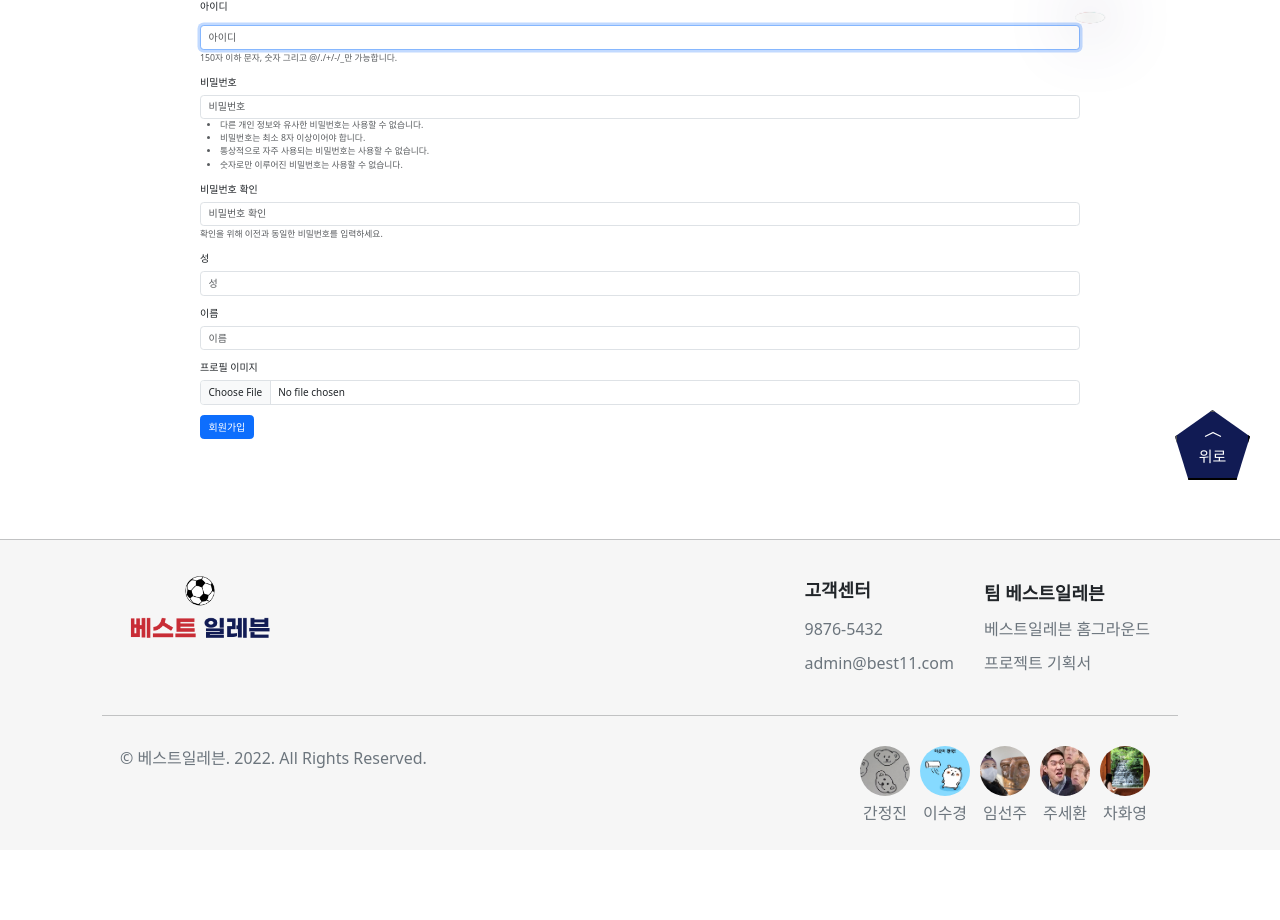
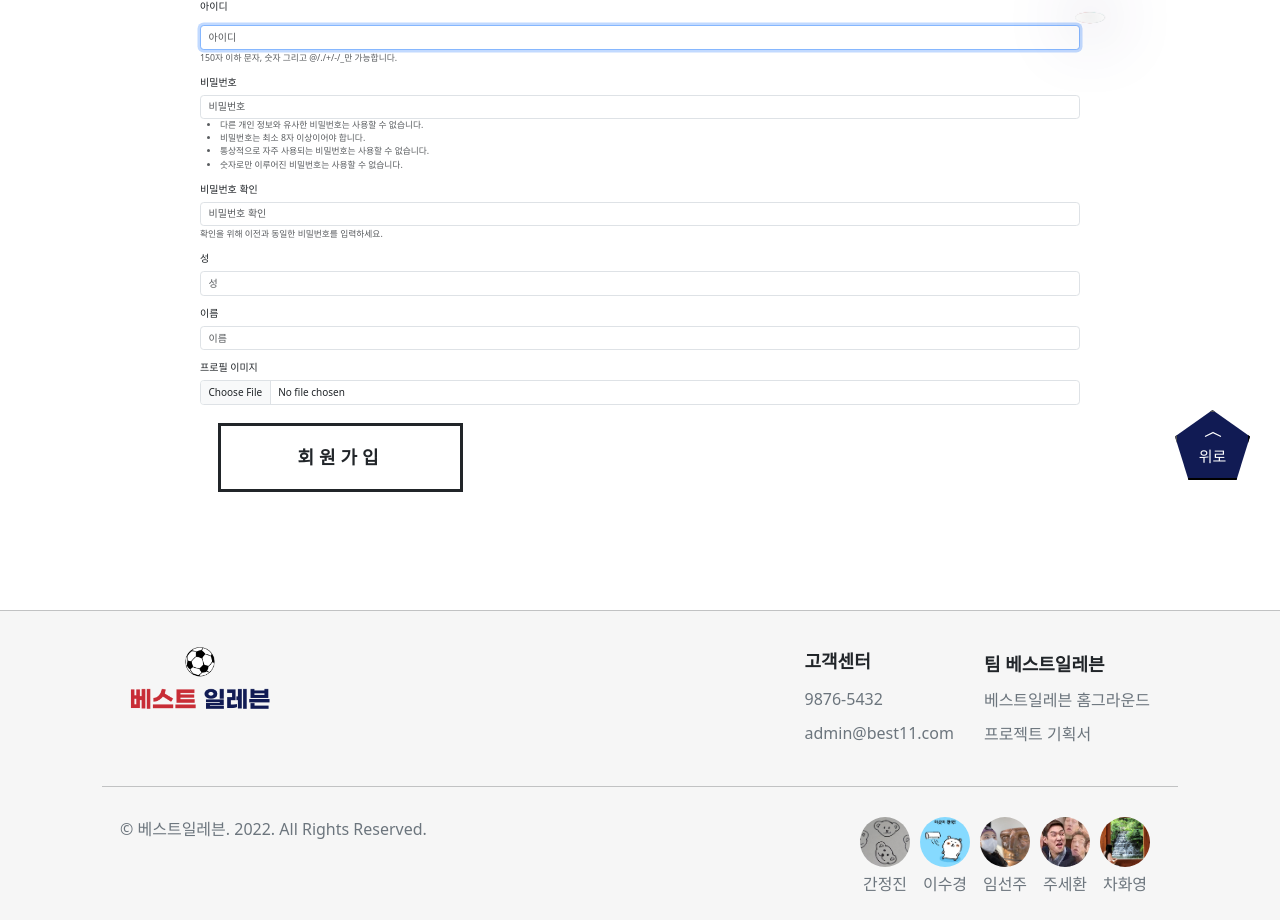
Before and after one commit to code-sum/Best11, a Django app: page /accounts/signup/ in a window 1280 px wide. Shown: the part 290-1210 px from the top of the page. Before the commit the page ends 1111 px from the top, so only its background shows below. Run offline with Django 3.2, Linux system fonts and the light colour scheme; some libraries are stand-ins or nearby versions.

Commit message:
style : 버튼 CSS 클래스(.button) 생성

```diff
--- a/accounts/templates/accounts/signup.html
+++ b/accounts/templates/accounts/signup.html
@@ -1,10 +1,10 @@
 {% extends 'base.html' %}
 {% load django_bootstrap5 %}
 {% block content %}
-<h2>회원가입</h2>
-<form action="" method="POST" enctype="multipart/form-data">
+  <h2>회원가입</h2>
+  <form action="" method="POST" enctype="multipart/form-data">
     {% csrf_token %}
     {% bootstrap_form form %}
-    {% bootstrap_button button_type="submit" content="회원가입" %}
-</form>
+    <button type="submit" class="button button--wayra button--border-thick button--text-upper button--size-s">회원가입</button>
+  </form>
 {% endblock content %}
--- a/static/css/style.css
+++ b/static/css/style.css
@@ -35,6 +35,86 @@ hr {
   text-align: center;
   margin: auto;
 }
+
+/* 기본 버튼(네이비 컬러) CSS */
+
+.button {
+  min-width: 150px;
+  max-width: 250px;
+  display: block;
+  margin: 1em;
+  padding: 1em 2em;
+  border: none;
+  background: none;
+  color: inherit;
+  vertical-align: middle;
+  position: relative;
+  z-index: 1;
+  -webkit-backface-visibility: hidden;
+  -moz-osx-font-smoothing: grayscale;
+}
+.button:focus {
+  outline: none;
+}
+
+.button--size-s {
+  font-size: 1.8rem;
+  font-weight: bold;
+}
+
+.button--text-upper {
+  letter-spacing: 0.5rem;
+  text-transform: uppercase;
+}
+
+.button--border-thick {
+  border: 3px solid;
+}
+
+.button--wayra {
+  overflow: hidden;
+  width: 245px;
+  -webkit-transition: border-color 0.3s, color 0.3s;
+  transition: border-color 0.3s, color 0.3s;
+  -webkit-transition-timing-function: cubic-bezier(0.2, 1, 0.3, 1);
+  transition-timing-function: cubic-bezier(0.2, 1, 0.3, 1);
+}
+.button--wayra::before {
+  content: '';
+  position: absolute;
+  top: 0;
+  left: 0;
+  width: 150%;
+  height: 100%;
+  background: #37474f;
+  z-index: -1;
+  -webkit-transform: rotate3d(0, 0, 1, -45deg) translate3d(0, -3em, 0);
+  transform: rotate3d(0, 0, 1, -45deg) translate3d(0, -3em, 0);
+  -webkit-transform-origin: 0% 100%;
+  transform-origin: 0% 100%;
+  -webkit-transition: -webkit-transform 0.3s, opacity 0.3s, background-color 0.3s;
+  transition: transform 0.3s, opacity 0.3s, background-color 0.3s;
+}
+.button--wayra:hover {
+  color: #fff;
+  border-color: #111B54;
+}
+.button--wayra.button--inverted:hover {
+  color: #111B54;
+  border-color: #fff;
+}
+.button--wayra:hover::before {
+  opacity: 1;
+  background-color: #111B54;
+  -webkit-transform: rotate3d(0, 0, 1, 0deg);
+  transform: rotate3d(0, 0, 1, 0deg);
+  -webkit-transition-timing-function: cubic-bezier(0.2, 1, 0.3, 1);
+  transition-timing-function: cubic-bezier(0.2, 1, 0.3, 1);
+}
+.button--wayra.button--inverted:hover::before {
+  background-color: #fff;
+}
+
 
 /* base.html - header CSS */
 .header {
```
Also changed, not shown: accounts/templates/accounts/login.html (+4 -4 lines).
